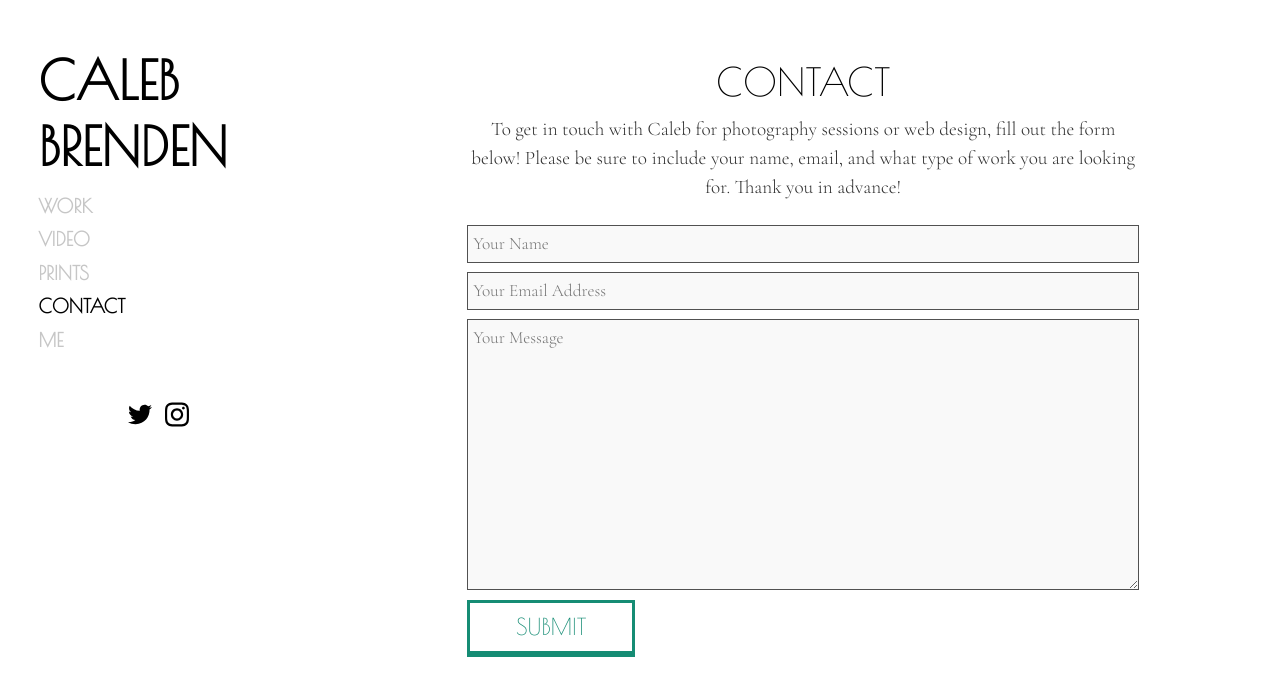
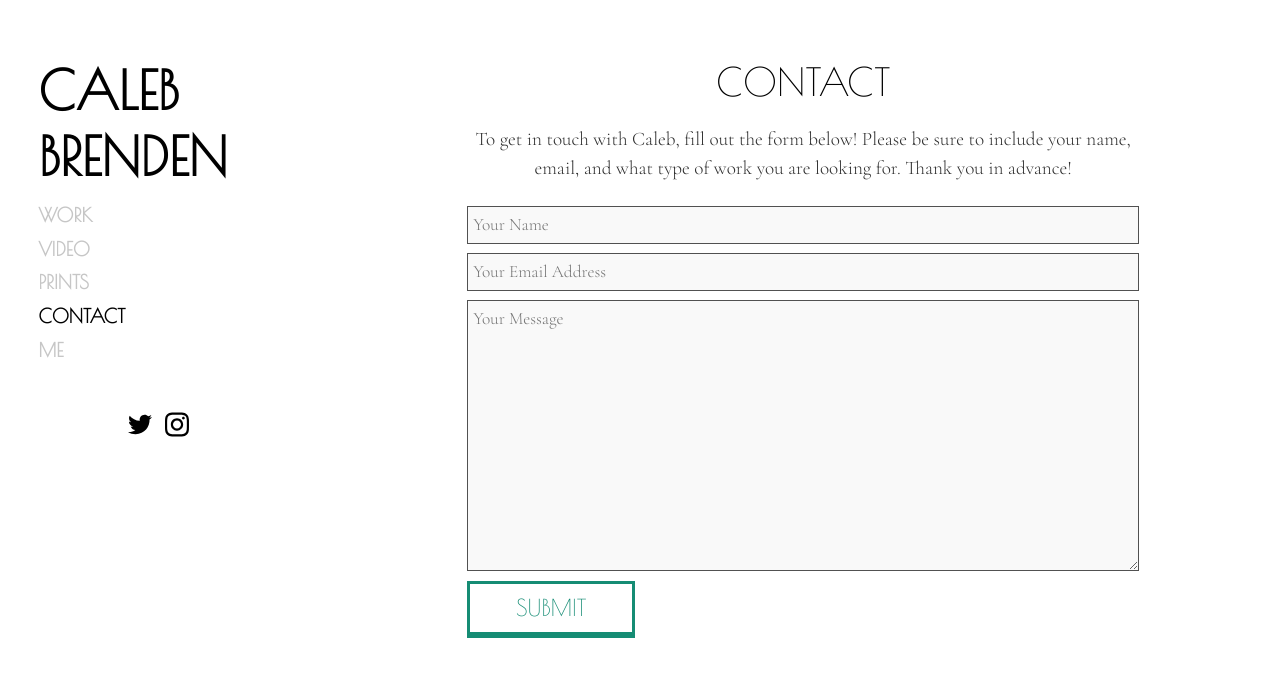
Before and after one commit to calebbrenden/my-site, a Jekyll site: the page built from contact.md, in a window 1280 px wide. Shown: the top 696 px of the page. Built offline with Jekyll 4.4.1, drawn with Linux system fonts in a browser that asks for light colours.

Commit message:
edited contact page, heading spacing, removed top padding from media-wrap

```diff
--- a/_sass/hydeout/_layout.scss
+++ b/_sass/hydeout/_layout.scss
@@ -289,7 +289,9 @@ form.contact-form input[type="submit"] {
   text-align: center;
   background: $body-bg;
   color: $body-color;
-  padding: $section-spacing;
+  padding-left: $section-spacing;
+  padding-right: $section-spacing;
+  padding-bottom: $section-spacing;
   width: 100%;
 }
 
--- a/_sass/hydeout/_variables.scss
+++ b/_sass/hydeout/_variables.scss
@@ -38,7 +38,7 @@ $padding-v: 1em !default;
 $padding-h: 1.5em !default;
 
 /* ORIGINAL HEADING SPACING WAS 0.5 REM */
-$heading-spacing: 0.5rem !default;
+$heading-spacing: 1rem !default;
 /* ORIGINAL SECTION SPACING WAS 1 REM */
 $section-spacing: 2rem !default;
 
--- a/contact.md
+++ b/contact.md
@@ -8,7 +8,7 @@ author: Caleb Brenden
 
 <h1 class="page-title">CONTACT</h1>
 
-<p align="center">To get in touch with Caleb for photography sessions or web design, fill out the form below! Please be sure to include your name, email, and what type of work you are looking for. Thank you in advance!</p>
+<p align="center">To get in touch with Caleb, fill out the form below! Please be sure to include your name, email, and what type of work you are looking for. Thank you in advance!</p>
 
 
 <form class="contact-form" action="https://formspree.io/caleb.brenden1@gmail.com"
```
Also changed, not shown: 1 other file.
